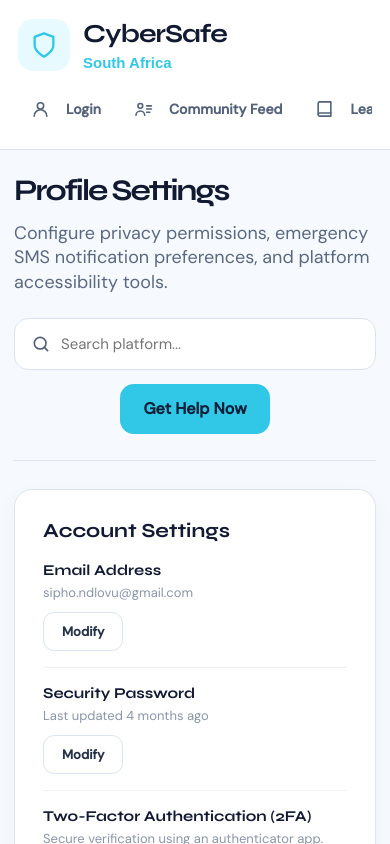
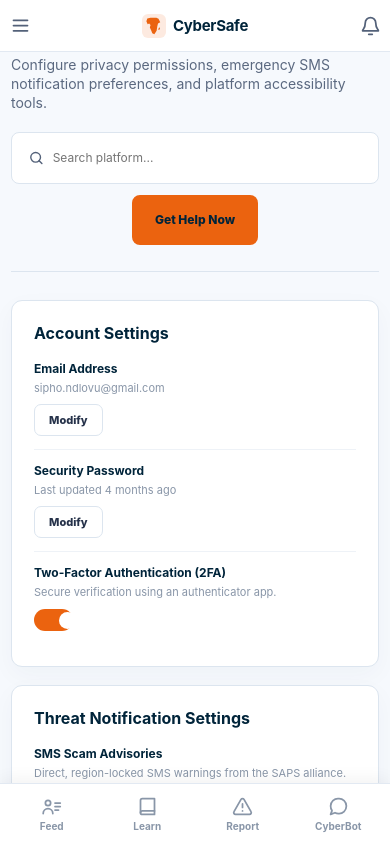
Before and after one commit to Lathithab/cyber-safe, a Next.js app in the folder apps/web/: page /settings in a window 390 px wide. Shown: the top 844 px of the page. Built offline with nearby package versions, Linux system fonts and the light colour scheme.

Commit message:
Settings page

```diff
--- a/apps/web/src/app/settings/page.js
+++ b/apps/web/src/app/settings/page.js
@@ -7,7 +7,9 @@
 
 function Icon({ name, size = 22 }) {
   const shared = { width: size, height: size, viewBox: "0 0 24 24", fill: "none", stroke: "currentColor", strokeWidth: 2, strokeLinecap: "round", strokeLinejoin: "round", "aria-hidden": true };
-  if (name === "shield") return <svg {...shared}><path d="M12 22s8-4 8-10V5l-8-3-8 3v7c0 6 8 10 8 10z" /></svg>;
+  if (name === "menu") return <svg {...shared}><path d="M4 6h16M4 12h16M4 18h16" /></svg>;
+  if (name === "close") return <svg {...shared}><path d="M18 6 6 18M6 6l12 12" /></svg>;
+  if (name === "shield") return <svg {...shared} viewBox="0 0 24 26" fill="currentColor" stroke="none"><path d="M7,1 L15.5,1 L18.5,2.5 L21,7.5 L17.8,9.5 L16.8,13.5 L15.8,20 L12.5,25 L9.5,23.5 L8,19.5 L6,15 L7,11.5 L5,9.5 L2.8,10.3 L1,6 L2.3,2.2 Z" /><ellipse cx="19.5" cy="17" rx="0.9" ry="1.9" transform="rotate(20 19.5 17)" fill="currentColor" stroke="none" /></svg>;
   if (name === "phone") return <svg {...shared}><path d="M22 16.9v3a2 2 0 0 1-2.2 2 19.8 19.8 0 0 1-8.6-3.1 19.5 19.5 0 0 1-6-6 19.8 19.8 0 0 1-3.1-8.7A2 2 0 0 1 4.1 2h3a2 2 0 0 1 2 1.7c.1.9.4 1.8.7 2.7a2 2 0 0 1-.5 2.1L8.1 9.9a16 16 0 0 0 6 6l1.4-1.2a2 2 0 0 1 2.1-.5c.9.3 1.8.6 2.7.7a2 2 0 0 1 1.7 2z" /></svg>;
   if (name === "search") return <svg {...shared}><circle cx="11" cy="11" r="7" /><path d="m20 20-4-4" /></svg>;
   return <svg {...shared}><path d="M12 5v14M5 12h14" /></svg>;
@@ -32,16 +34,63 @@
   const [screenReader, setScreenReader] = useState(false);
 
   const links = DASHBOARD_NAV;
+  const [menuOpen, setMenuOpen] = useState(false);
+  const PRIMARY_ROUTES = ["/feed", "/learn", "/postReport", "/cyberbot"];
+  const MENU_EXCLUDED_ROUTES = [...PRIMARY_ROUTES, "/login", "/admin", "/notification"];
+  const primaryNav = links.filter(([, route]) => PRIMARY_ROUTES.includes(route));
+  const menuNav = links.filter(([, route]) => !MENU_EXCLUDED_ROUTES.includes(route));
+
 
   return (
     <main className="settings-dashboard">
-      <aside className="sidebar">
-        <button className="brand" type="button" onClick={() => router.push("/")}><span className="brand-icon"><Icon name="shield" size={28} /></span><span><strong>CyberSafe</strong><small>South Africa</small></span></button>
+            <header className="mobile-topbar">
+        <button className="mobile-topbar-menu" type="button" onClick={() => setMenuOpen(true)} aria-label="Open menu">
+          <Icon name="menu" size={21} />
+        </button>
+        <button className="mobile-topbar-brand" type="button" onClick={() => router.push("/feed")}>
+          <span className="mobile-topbar-icon"><Icon name="shield" size={18} /></span>
+          <strong>CyberSafe</strong>
+        </button>
+        <button className="mobile-topbar-bell" type="button" onClick={() => router.push("/notification")} aria-label="Notifications">
+          <DashboardNavIcon name="bell" size={21} />
+        </button>
+      </header>
+
+<aside className="sidebar">
+        <button className="brand" type="button" onClick={() => router.push("/")}><span className="brand-icon"><Icon name="shield" size={22} /></span><span><strong>CyberSafe</strong><small>South Africa</small></span></button>
         <nav className="side-nav" aria-label="Dashboard navigation">
-          {links.map(([label, route, icon]) => <button key={label} className={`side-link ${route === "/settings" ? "active" : ""}`} type="button" onClick={() => router.push(route)}><DashboardNavIcon name={icon} size={24} /><span>{label}</span></button>)}
+          {links.map(([label, route, icon]) => <button key={label} className={`side-link ${route === "/settings" ? "active" : ""}`} type="button" onClick={() => router.push(route)}><DashboardNavIcon name={icon} size={19} /><span>{label}</span></button>)}
         </nav>
-        <button className="emergency-card" type="button" onClick={() => router.push("/help")}><span className="emergency-icon"><Icon name="phone" size={23} /></span><span><strong>EMERGENCY</strong><small>Victim of a scam or cyber hack?</small><b>Get Help Now</b></span></button>
+        <button className="emergency-card" type="button" onClick={() => router.push("/help")}><span className="emergency-icon"><Icon name="phone" size={18} /></span><span><strong>EMERGENCY</strong><small>Victim of a scam or cyber hack?</small><b>Get Help Now</b></span></button>
       </aside>
+
+      <nav className="bottom-nav" aria-label="Primary navigation">
+        {primaryNav.map(([label, route, icon]) => (
+          <button key={label} type="button" className={`bottom-nav-item ${route === "/settings" ? "active" : ""}`} onClick={() => router.push(route)}>
+            <DashboardNavIcon name={icon} size={21} />
+            <span>{label.replace("Community ", "").replace(" Security", "").replace(" Incident", "").replace(" AI", "")}</span>
+          </button>
+        ))}
+      </nav>
+
+      {menuOpen && (
+        <div className="nav-menu-overlay" onClick={() => setMenuOpen(false)}>
+          <div className="nav-menu-sheet" onClick={(event) => event.stopPropagation()}>
+            <div className="nav-menu-header">
+              <strong>More</strong>
+              <button type="button" className="nav-menu-close" onClick={() => setMenuOpen(false)} aria-label="Close menu"><Icon name="close" size={18} /></button>
+            </div>
+            <div className="nav-menu-grid">
+              {menuNav.map(([label, route, icon]) => (
+                <button key={label} type="button" className="nav-menu-item" onClick={() => { setMenuOpen(false); router.push(route); }}>
+                  <span className="nav-menu-icon"><DashboardNavIcon name={icon} size={20} /></span>
+                  {label}
+                </button>
+              ))}
+            </div>
+          </div>
+        </div>
+      )}
 
       <section className="dashboard-content">
         <header className="page-header">
@@ -50,7 +99,7 @@
             <p>Configure privacy permissions, emergency SMS notification preferences, and platform accessibility tools.</p>
           </div>
           <div className="header-actions">
-            <label className="platform-search"><Icon name="search" size={22} /><input aria-label="Search platform" placeholder="Search platform..." /></label>
+            <label className="platform-search"><Icon name="search" size={18} /><input aria-label="Search platform" placeholder="Search platform..." /></label>
             <button className="help-button" type="button" onClick={() => router.push("/help")}>Get Help Now</button>
           </div>
         </header>
@@ -96,29 +145,59 @@
 
       <style>{`
         * { box-sizing: border-box; }
-        .settings-dashboard { min-height: 100vh; display: grid; grid-template-columns: 300px minmax(0, 1fr); background: #f6f9fd; color: #121a32; font-family: "DM Sans", Arial, sans-serif; }
-        .sidebar { position: sticky; top: 0; height: 100vh; display: flex; flex-direction: column; padding: 30px 28px 28px; border-right: 1px solid #e2e9f2; background: #fff; }
-        .brand { display: flex; align-items: center; gap: 13px; padding: 0; border: 0; background: transparent; color: #121a32; cursor: pointer; text-align: left; } .brand-icon { display: grid; place-items: center; width: 52px; height: 52px; border-radius: 15px; background: #e6faff; color: #31c7e6; } .brand strong { display: block; font-family: "Syne", Arial, sans-serif; font-size: 26px; letter-spacing: -1px; } .brand small { display: block; margin-top: 5px; color: #31c7e6; font-size: 15px; font-weight: 700; }
-        .side-nav { display: grid; gap: 9px; margin-top: 42px; } .side-link { display: flex; align-items: center; gap: 16px; width: 100%; padding: 14px 17px; border: 0; border-radius: 14px; background: transparent; color: #536179; cursor: pointer; font: inherit; font-size: 18px; font-weight: 600; text-align: left; } .side-link.active { background: #e5f9fd; color: #121a32; font-weight: 800; } .side-link.active svg { color: #31c7e6; }
-        .side-divider { height: 1px; margin: 8px 4px; background: #e2e9f2; } .footer-links { display: grid; gap: 3px; margin-top: auto; padding-top: 14px; } .footer-link { display: flex; align-items: center; gap: 10px; padding: 9px 17px; border: 0; background: transparent; color: #8996a8; cursor: pointer; font: inherit; font-size: 14px; font-weight: 700; text-align: left; } .footer-link:hover { color: #536179; }
-        .emergency-card { display: flex; align-items: flex-start; gap: 13px; margin-top: 18px; padding: 20px; border: 2px solid #ff5a5f; border-radius: 20px; background: #fff4f4; color: #ff5158; cursor: pointer; font: inherit; text-align: left; } .emergency-icon { flex: 0 0 auto; } .emergency-card strong, .emergency-card small, .emergency-card b { display: block; } .emergency-card strong { font-family: "Syne", Arial, sans-serif; font-size: 17px; } .emergency-card small { margin: 13px 0 7px; color: #536179; font-size: 13px; line-height: 1.4; } .emergency-card b { color: #ff5158; font-size: 14px; } .user-chip { display: flex; align-items: center; gap: 10px; width: 100%; margin-top: 12px; padding: 8px; border: 0; border-radius: 12px; background: transparent; cursor: pointer; font: inherit; text-align: left; } .user-chip:hover { background: #f6f9fd; } .chip-avatar { display: grid; place-items: center; width: 34px; height: 34px; flex: 0 0 auto; border-radius: 50%; background: #e6faff; color: #20b6d8; font-weight: 800; font-size: 13px; } .user-chip strong { display: block; font-size: 13px; } .user-chip small { display: block; color: #8996a8; font-size: 11px; font-weight: 600; }
+        .settings-dashboard { min-height: 100vh; display: grid; grid-template-columns: minmax(0, 1fr); background: #f6f9fd; color: #00243A; font-family: -apple-system, BlinkMacSystemFont, "Segoe UI", Roboto, Helvetica, Arial, sans-serif; }
 
-        .dashboard-content { min-width: 0; padding: 38px 42px 56px; } .page-header { display: flex; align-items: flex-start; justify-content: space-between; gap: 24px; padding-bottom: 26px; border-bottom: 1px solid #dce5ef; } .page-intro { min-width: 0; } h1, h2, strong { font-family: "Syne", Arial, sans-serif; } h1 { margin: 0; white-space: nowrap; font-size: clamp(32px, 3.4vw, 44px); letter-spacing: -2px; } .page-intro p { max-width: 720px; margin: 13px 0 0; color: #5b6980; font-size: 18px; line-height: 1.35; }
-        .header-actions { display: flex; align-items: center; gap: 14px; flex: 0 0 auto; } .platform-search { display: flex; align-items: center; gap: 10px; width: 245px; padding: 0 16px; border: 1px solid #dce5ef; border-radius: 14px; background: #fff; color: #536179; } .platform-search input { width: 100%; height: 50px; border: 0; outline: 0; color: #26324a; font: inherit; font-size: 15px; } .help-button { border: 0; border-radius: 14px; background: #31c7e6; color: #102039; cursor: pointer; font: inherit; font-size: 16px; font-weight: 800; min-height: 50px; padding: 0 23px; white-space: nowrap; }
+        .mobile-topbar { position: fixed; top: 0; left: 0; right: 0; z-index: 41; display: grid; grid-template-columns: 40px 1fr 40px; align-items: center; height: calc(52px + env(safe-area-inset-top, 0px)); padding-top: env(safe-area-inset-top, 0px); background: #fff; border-bottom: 1px solid #e2e9f2; }
+        .mobile-topbar-menu, .mobile-topbar-bell { display: grid; place-items: center; width: 40px; height: 40px; margin: 0 auto; border: 0; background: transparent; color: #536179; cursor: pointer; }
+        .mobile-topbar-brand { display: flex; align-items: center; justify-content: center; gap: 7px; border: 0; background: transparent; color: #00243A; cursor: pointer; font: inherit; padding: 0; }
+        .mobile-topbar-icon { display: grid; place-items: center; width: 24px; height: 24px; border-radius: 6px; background: #FDEAE0; color: #EB630F; }
+        .mobile-topbar-brand strong { font-size: 15px; letter-spacing: -0.3px; }
 
-        .content-grid { display: grid; grid-template-columns: minmax(0, 1.6fr) minmax(300px, 1fr); gap: 26px; margin-top: 28px; align-items: start; }
-        .main-col, .side-col { display: grid; gap: 22px; }
-        .settings-card { padding: 28px; border: 1px solid #dce5ef; border-radius: 18px; background: #fff; box-shadow: 0 8px 24px rgba(36, 56, 87, .035); } .settings-card h2 { margin: 0 0 18px; font-size: 20px; }
-        .row { display: flex; align-items: center; justify-content: space-between; gap: 20px; padding: 16px 0; border-top: 1px solid #eef2f7; } .row:first-of-type { border-top: 0; padding-top: 0; } .row strong { display: block; font-size: 15px; font-weight: 700; } .row small { display: block; margin-top: 5px; color: #8996a8; font-size: 13px; line-height: 1.4; max-width: 380px; }
-        .modify { flex: 0 0 auto; padding: 10px 18px; border: 1px solid #dce5ef; border-radius: 11px; background: #fff; color: #26324a; cursor: pointer; font: inherit; font-size: 13px; font-weight: 800; }
-        .value-pill { padding: 6px 13px; border-radius: 999px; background: #e0f8fc; color: #20b6d8; font-size: 13px; font-weight: 800; }
-        .toggle { position: relative; flex: 0 0 auto; width: 50px; height: 28px; } .toggle input { position: absolute; opacity: 0; } .toggle i { position: absolute; inset: 0; border-radius: 999px; background: #cfd8e3; transition: background .15s; } .toggle i::after { content: ""; position: absolute; top: 3px; left: 3px; width: 22px; height: 22px; border-radius: 50%; background: #fff; transition: transform .15s; } .toggle input:checked + i { background: #31c7e6; } .toggle input:checked + i::after { transform: translateX(22px); }
+        .bottom-nav { position: fixed; left: 0; right: 0; bottom: 0; z-index: 40; display: flex; background: #fff; border-top: 1px solid #e2e9f2; padding: 6px 4px calc(6px + env(safe-area-inset-bottom, 0px)); box-shadow: 0 -4px 16px rgba(0,0,0,.05); }
+        .bottom-nav-item { flex: 1; display: flex; flex-direction: column; align-items: center; gap: 3px; padding: 6px 2px; border: 0; background: transparent; color: #8996a8; cursor: pointer; font: inherit; font-size: 10px; font-weight: 700; }
+        .bottom-nav-item.active { color: #EB630F; }
+        .bottom-nav-item span { white-space: nowrap; }
 
-        .popia-card { padding: 26px; border-radius: 18px; background: #e5f9fd; } .popia-card h2 { margin: 0 0 12px; font-size: 18px; } .popia-card p { margin: 0 0 16px; color: #4a6572; font-size: 14px; line-height: 1.5; } .popia-link { border: 0; background: transparent; color: #0e7490; cursor: pointer; font: inherit; font-size: 14px; font-weight: 800; padding: 0; }
+        .nav-menu-overlay { position: fixed; inset: 0; z-index: 50; display: flex; align-items: flex-end; background: rgba(0,36,58,.4); }
+        .nav-menu-sheet { width: 100%; max-height: 70vh; overflow-y: auto; background: #fff; border-radius: 16px 16px 0 0; padding: 16px 16px calc(16px + env(safe-area-inset-bottom, 0px)); }
+        .nav-menu-header { display: flex; align-items: center; justify-content: space-between; margin-bottom: 12px; }
+        .nav-menu-header strong { font-size: 15px; }
+        .nav-menu-close { border: 0; background: #f1f4f9; color: #536179; border-radius: 999px; width: 32px; height: 32px; display: grid; place-items: center; cursor: pointer; }
+        .nav-menu-grid { display: grid; grid-template-columns: 1fr 1fr; gap: 8px; }
+        .nav-menu-item { display: flex; align-items: center; gap: 10px; padding: 13px 12px; border: 1px solid #eef2f7; border-radius: 10px; background: #f8fafc; color: #26324a; cursor: pointer; font: inherit; font-size: 13px; font-weight: 700; text-align: left; }
+        .nav-menu-icon { display: grid; place-items: center; width: 30px; height: 30px; flex: 0 0 auto; border-radius: 8px; background: #FDEAE0; color: #EB630F; }
 
-        @media (max-width: 1180px) { .sidebar { padding: 28px 20px 25px; } .dashboard-content { padding: 34px 30px 52px; } .side-link { font-size: 17px; } .content-grid { grid-template-columns: 1fr; } }
-        @media (max-width: 850px) { .settings-dashboard { display: block; } .sidebar { position: static; height: auto; padding: 18px; border-right: 0; border-bottom: 1px solid #dce5ef; } .brand { margin-bottom: 16px; } .side-nav { display: flex; gap: 7px; overflow-x: auto; margin: 0; } .side-link { width: auto; min-width: max-content; padding: 10px 13px; border-radius: 11px; font-size: 14px; } .side-link svg { width: 19px; } .side-divider, .footer-links, .emergency-card { display: none; } .dashboard-content { padding: 27px 18px 45px; } }
-        @media (max-width: 560px) { .dashboard-content { padding: 22px 14px 35px; } h1 { font-size: 30px; } .page-header { flex-direction: column; align-items: flex-start; } .header-actions { width: 100%; flex-direction: column; } .platform-search { width: 100%; } .row { flex-direction: column; align-items: flex-start; gap: 10px; } .modify { align-self: flex-start; } }
+                .dashboard-content { padding-top: calc(18px + 52px + env(safe-area-inset-top, 0px)); padding-bottom: 78px; }
+
+                .sidebar { position: sticky; top: 0; height: 100vh; display: flex; flex-direction: column; padding: 24px 22px 22px; border-right: 1px solid #e2e9f2; background: #fff; } .sidebar { display: none; }
+        @media (min-width: 851px) {
+          .sidebar { display: flex; }
+          .settings-dashboard { grid-template-columns: 230px minmax(0, 1fr); }
+          .mobile-topbar, .bottom-nav, .nav-menu-overlay { display: none; }
+          .dashboard-content { padding-top: 24px; padding-bottom: 36px; }
+        }
+
+        .brand { display: flex; align-items: center; gap: 10px; padding: 0; border: 0; background: transparent; color: #00243A; cursor: pointer; text-align: left; } .brand-icon { display: grid; place-items: center; width: 41px; height: 41px; border-radius: 9px; background: #FDEAE0; color: #EB630F; } .brand strong { display: block; font-family: -apple-system, BlinkMacSystemFont, "Segoe UI", Roboto, Helvetica, Arial, sans-serif; font-size: 20px; letter-spacing: -0.55px; } .brand small { display: block; margin-top: 5px; color: #EB630F; font-size: 12px; font-weight: 700; }
+        .side-nav { display: grid; gap: 7px; margin-top: 42px; } .side-link { display: flex; align-items: center; gap: 13px; width: 100%; padding: 11px 14px; border: 0; border-radius: 8px; background: transparent; color: #536179; cursor: pointer; font: inherit; font-size: 14px; font-weight: 600; text-align: left; } .side-link.active { background: #FDEAE0; color: #00243A; font-weight: 800; } .side-link.active svg { color: #EB630F; }
+        .side-divider { height: 1px; margin: 6px 3px; background: #e2e9f2; } .footer-links { display: grid; gap: 2px; margin-top: auto; padding-top: 14px; } .footer-link { display: flex; align-items: center; gap: 8px; padding: 7px 14px; border: 0; background: transparent; color: #8996a8; cursor: pointer; font: inherit; font-size: 11px; font-weight: 700; text-align: left; } .footer-link:hover { color: #536179; }
+        .emergency-card { display: flex; align-items: flex-start; gap: 10px; margin-top: 18px; padding: 16px; border: 2px solid #ff5a5f; border-radius: 12px; background: #fff4f4; color: #ff5158; cursor: pointer; font: inherit; text-align: left; } .emergency-icon { flex: 0 0 auto; } .emergency-card strong, .emergency-card small, .emergency-card b { display: block; } .emergency-card strong { font-family: -apple-system, BlinkMacSystemFont, "Segoe UI", Roboto, Helvetica, Arial, sans-serif; font-size: 13px; } .emergency-card small { margin: 10px 0 7px; color: #536179; font-size: 11px; line-height: 1.4; } .emergency-card b { color: #ff5158; font-size: 11px; } .user-chip { display: flex; align-items: center; gap: 8px; width: 100%; margin-top: 12px; padding: 6px; border: 0; border-radius: 7px; background: transparent; cursor: pointer; font: inherit; text-align: left; } .user-chip:hover { background: #f6f9fd; } .chip-avatar { display: grid; place-items: center; width: 27px; height: 27px; flex: 0 0 auto; border-radius: 50%; background: #FDEAE0; color: #C24F0C; font-weight: 800; font-size: 11px; } .user-chip strong { display: block; font-size: 11px; } .user-chip small { display: block; color: #8996a8; font-size: 11px; font-weight: 600; }
+
+        .dashboard-content { min-width: 0; padding: 30px 34px 45px; } .page-header { display: flex; align-items: flex-start; justify-content: space-between; gap: 19px; padding-bottom: 26px; border-bottom: 1px solid #dce5ef; } .page-intro { min-width: 0; } h1, h2, strong { font-family: -apple-system, BlinkMacSystemFont, "Segoe UI", Roboto, Helvetica, Arial, sans-serif; } h1 { margin: 0; white-space: nowrap; font-size: clamp(20px, 3.4vw, 24px); letter-spacing: -1.1px; } .page-intro p { max-width: 720px; margin: 10px 0 0; color: #5b6980; font-size: 14px; line-height: 1.35; }
+        .header-actions { display: flex; align-items: center; gap: 11px; flex: 0 0 auto; } .platform-search { display: flex; align-items: center; gap: 8px; width: 245px; padding: 0 16px; border: 1px solid #dce5ef; border-radius: 8px; background: #fff; color: #536179; } .platform-search input { width: 100%; height: 50px; border: 0; outline: 0; color: #26324a; font: inherit; font-size: 12px; } .help-button { border: 0; border-radius: 8px; background: #EB630F; color: #00243A; cursor: pointer; font: inherit; font-size: 12px; font-weight: 800; min-height: 50px; padding: 0 23px; white-space: nowrap; }
+
+        .content-grid { display: grid; grid-template-columns: minmax(0, 1.6fr) minmax(300px, 1fr); gap: 21px; margin-top: 28px; align-items: start; }
+        .main-col, .side-col { display: grid; gap: 18px; }
+        .settings-card { padding: 22px; border: 1px solid #dce5ef; border-radius: 11px; background: #fff; box-shadow: 0 8px 24px rgba(36, 56, 87, .035); } .settings-card h2 { margin: 0 0 18px; font-size: 16px; }
+        .row { display: flex; align-items: center; justify-content: space-between; gap: 16px; padding: 13px 0; border-top: 1px solid #eef2f7; } .row:first-of-type { border-top: 0; padding-top: 0; } .row strong { display: block; font-size: 12px; font-weight: 700; } .row small { display: block; margin-top: 5px; color: #8996a8; font-size: 11px; line-height: 1.4; max-width: 380px; }
+        .modify { flex: 0 0 auto; padding: 8px 14px; border: 1px solid #dce5ef; border-radius: 7px; background: #fff; color: #26324a; cursor: pointer; font: inherit; font-size: 11px; font-weight: 800; }
+        .value-pill { padding: 5px 10px; border-radius: 999px; background: #FCE0D0; color: #C24F0C; font-size: 11px; font-weight: 800; }
+        .toggle { position: relative; flex: 0 0 auto; width: 39px; height: 22px; } .toggle input { position: absolute; opacity: 0; } .toggle i { position: absolute; inset: 0; border-radius: 999px; background: #cfd8e3; transition: background .15s; } .toggle i::after { content: ""; position: absolute; top: 3px; left: 3px; width: 17px; height: 17px; border-radius: 50%; background: #fff; transition: transform .15s; } .toggle input:checked + i { background: #EB630F; } .toggle input:checked + i::after { transform: translateX(22px); }
+
+        .popia-card { padding: 21px; border-radius: 11px; background: #FDEAE0; } .popia-card h2 { margin: 0 0 12px; font-size: 14px; } .popia-card p { margin: 0 0 16px; color: #4a6572; font-size: 11px; line-height: 1.5; } .popia-link { border: 0; background: transparent; color: #C24F0C; cursor: pointer; font: inherit; font-size: 11px; font-weight: 800; padding: 0; }
+
+        @media (max-width: 1180px) { .sidebar { padding: 22px 16px 20px; } .dashboard-content { padding: 27px 24px 42px; } .side-link { font-size: 13px; } .content-grid { grid-template-columns: 1fr; } }
+        @media (max-width: 850px) {   .sidebar { padding: 11px 8px; } .brand strong { font-size: 12px; } .brand small { font-size: 11px; } .side-nav { margin-top: 18px; gap: 3px; } .side-link { padding: 6px 6px; font-size: 11px; gap: 6px; } .side-link svg { width: 16px; height: 16px; } .side-divider, .footer-links,  .side-divider { margin: 4px 2px; } .footer-links { gap: 2px; } .footer-link { font-size: 11px; padding: 4px 6px; gap: 5px; } .emergency-card { padding: 8px; gap: 6px; } .emergency-card strong { font-size: 11px; } .emergency-card small { font-size: 11px; margin: 5px 0 4px; } .emergency-card b { font-size: 11px; } .user-chip { padding: 5px; gap: 5px; } .user-chip strong { font-size: 11px; } .user-chip small { font-size: 11px; } .chip-avatar { width: 20px; height: 20px; font-size: 11px; } .dashboard-content { padding: 22px 14px 36px; } }
+        @media (max-width: 560px) { .dashboard-content { padding: 18px 11px 28px; } h1 { font-size: 23px; } .page-header { flex-direction: column; align-items: flex-start; } .header-actions { width: 100%; flex-direction: column; } .platform-search { width: 100%; } .row { flex-direction: column; align-items: flex-start; gap: 8px; } .modify { align-self: flex-start; } }
       `}</style>
     </main>
   );
```
